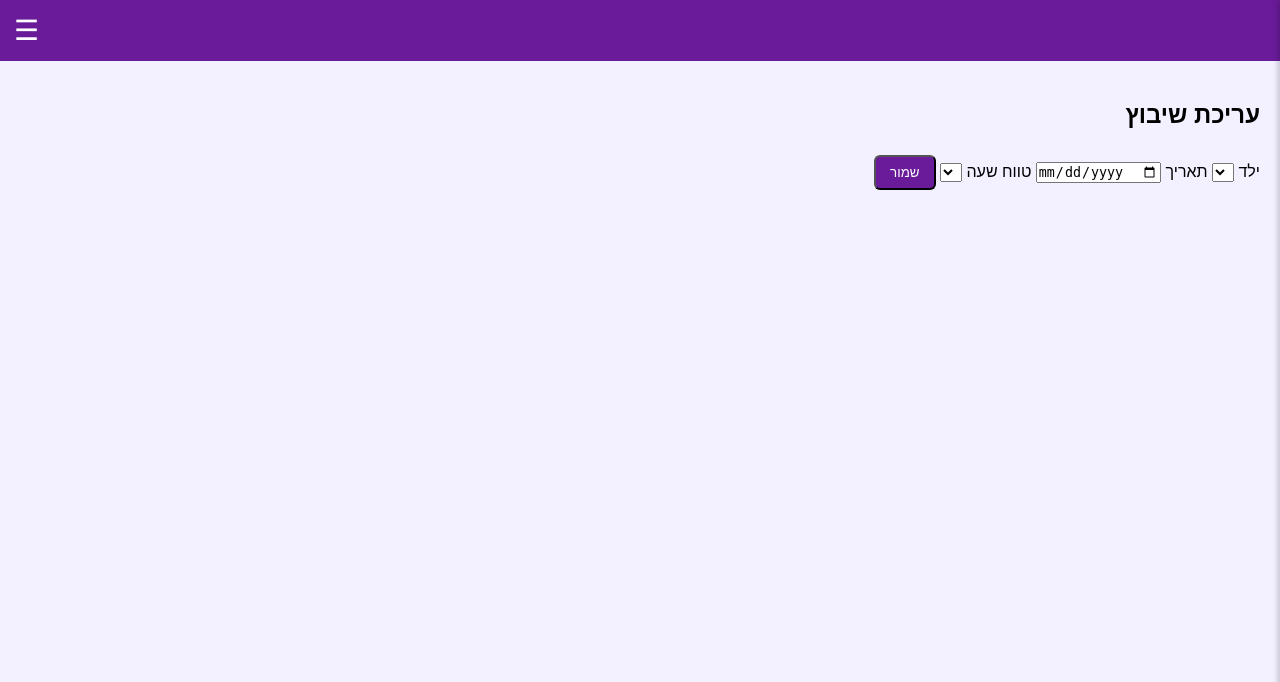
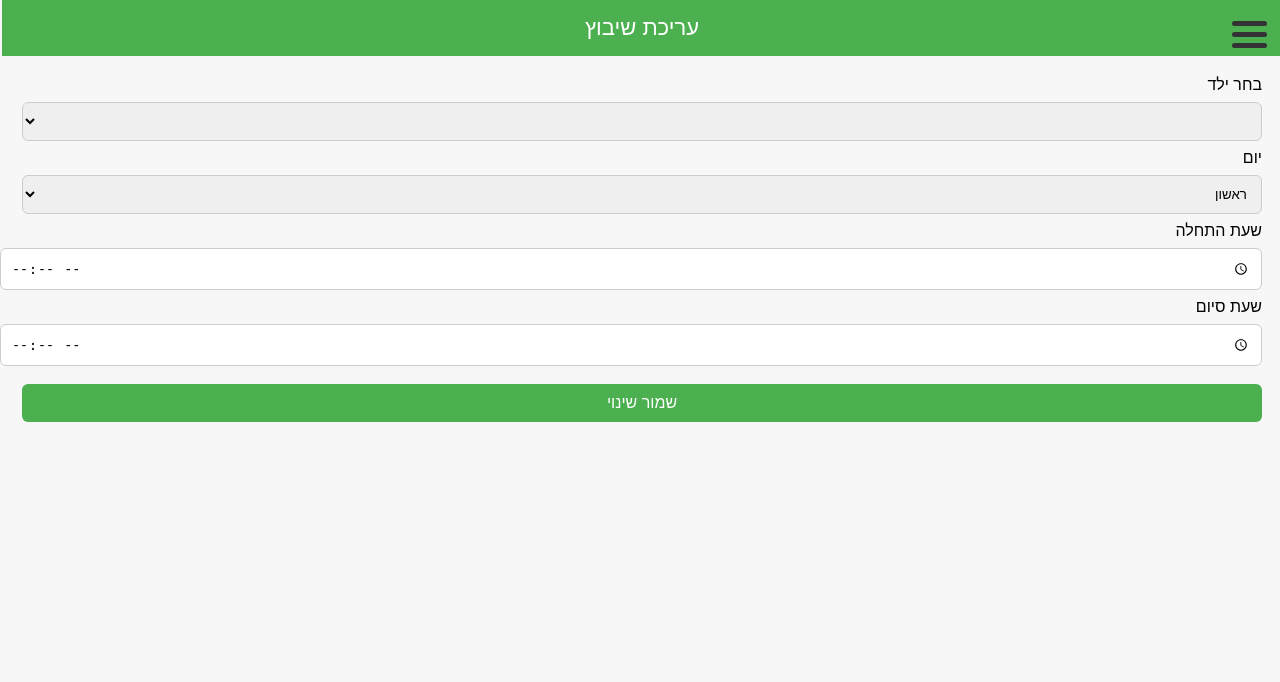
Before and after one commit to bucshelly-byte/WorkScedulear, a Python web app: template templates/visit_edit.html in a window 1280 px wide. Shown: the top 682 px of the page. Run offline with Jinja, Linux system fonts and the light colour scheme; the template is opened without the code that fills it, so the values that code supplies are empty.

Commit message:
Update visit_edit.html

```diff
--- a/templates/visit_edit.html
+++ b/templates/visit_edit.html
@@ -1,34 +1,176 @@
-{% extends "base.html" %}
-{% block content %}
+<!DOCTYPE html>
+<html lang="he" dir="rtl">
+<head>
+    <meta charset="UTF-8">
+    <title>עריכת שיבוץ</title>
+    <meta name="viewport" content="width=device-width, initial-scale=1.0">
 
-<h2>עריכת שיבוץ</h2>
+    <style>
+        body { font-family: Arial; margin: 0; padding: 0; background: #f7f7f7; }
 
-<form method="post">
+        .hamburger {
+            position: fixed; top: 15px; right: 15px;
+            width: 35px; height: 30px; cursor: pointer; z-index: 1000;
+        }
+        .hamburger div {
+            width: 100%; height: 5px; background: #333;
+            margin: 6px 0; border-radius: 5px;
+        }
 
-    <label>ילד</label>
-    <select name="child_id">
-        {% for c in children %}
-            <option value="{{ c.id }}"
-                {% if c.id == visit.child_id %}selected{% endif %}>
-                {{ c.name }}
-            </option>
-        {% endfor %}
+        .side-menu {
+            position: fixed; top: 0; right: -250px;
+            width: 250px; height: 100%; background: #333;
+            padding-top: 60px; transition: 0.3s; z-index: 999;
+        }
+        .side-menu a {
+            display: block; padding: 15px; color: white;
+            text-decoration: none; border-bottom: 1px solid #444;
+        }
+        .side-menu.open { right: 0; }
+
+        header {
+            background: #4CAF50; color: white;
+            padding: 15px; text-align: center; font-size: 22px;
+        }
+
+        .container { padding: 20px; }
+
+        input, select {
+            width: 100%;
+            padding: 10px;
+            margin: 8px 0;
+            border-radius: 6px;
+            border: 1px solid #ccc;
+        }
+
+        button {
+            width: 100%;
+            padding: 10px;
+            margin-top: 10px;
+            background: #4CAF50;
+            color: white;
+            border: none;
+            border-radius: 6px;
+            font-size: 16px;
+        }
+
+        button:hover { background: #45a049; }
+    </style>
+</head>
+
+<body>
+
+<header>עריכת שיבוץ</header>
+
+<div class="hamburger" onclick="toggleMenu()">
+    <div></div><div></div><div></div>
+</div>
+
+<div id="sideMenu" class="side-menu">
+    <a href="/home.html?key=ShellySecureKey_9843_2024_XYZ">דף הבית</a>
+    <a href="/children.html?key=ShellySecureKey_9843_2024_XYZ">ניהול ילדים</a>
+    <a href="/visit_add.html?key=ShellySecureKey_9843_2024_XYZ">שיבוץ ילד</a>
+</div>
+
+<div class="container">
+    <label>בחר ילד</label>
+    <select id="childSelect"></select>
+
+    <label>יום</label>
+    <select id="day">
+        <option value="ראשון">ראשון</option>
+        <option value="שני">שני</option>
+        <option value="שלישי">שלישי</option>
+        <option value="רביעי">רביעי</option>
+        <option value="חמישי">חמישי</option>
+        <option value="שישי">שישי</option>
     </select>
 
-    <label>תאריך</label>
-    <input type="date" name="date" value="{{ visit.date }}" required>
+    <label>שעת התחלה</label>
+    <input id="start_time" type="time">
 
-    <label>טווח שעה</label>
-    <select name="slot">
-        {% for s,e in slots %}
-            <option value="{{ s }}-{{ e }}"
-                {% if s == visit.start_time and e == visit.end_time %}selected{% endif %}>
-                {{ s }} - {{ e }}
-            </option>
-        {% endfor %}
-    </select>
+    <label>שעת סיום</label>
+    <input id="end_time" type="time">
 
-    <button class="btn">שמור</button>
-</form>
+    <button onclick="saveEdit()">שמור שינוי</button>
+</div>
 
-{% endblock %}
+<script>
+const KEY = "ShellySecureKey_9843_2024_XYZ";
+
+function toggleMenu() {
+    document.getElementById("sideMenu").classList.toggle("open");
+}
+
+function getParam(name) {
+    const url = new URL(window.location.href);
+    return url.searchParams.get(name);
+}
+
+async function loadChildren() {
+    const res = await fetch(`/api/children?key=${KEY}`);
+    const data = await res.json();
+    const select = document.getElementById("childSelect");
+    select.innerHTML = "";
+    data.forEach(child => {
+        const opt = document.createElement("option");
+        opt.value = child.id;
+        opt.textContent = child.name;
+        select.appendChild(opt);
+    });
+}
+
+async function loadVisit() {
+    const id = getParam("id");
+    if (!id) {
+        alert("חסר מזהה שיבוץ");
+        return;
+    }
+    const res = await fetch(`/api/schedule?key=${KEY}`);
+    const data = await res.json();
+    const row = data.find(r => r.id === Number(id));
+    if (!row) {
+        alert("שיבוץ לא נמצא");
+        return;
+    }
+    document.getElementById("childSelect").value = row.child_id;
+    document.getElementById("day").value = row.day;
+    document.getElementById("start_time").value = row.start_time;
+    document.getElementById("end_time").value = row.end_time;
+}
+
+async function saveEdit() {
+    const id = getParam("id");
+    const child_id = document.getElementById("childSelect").value;
+    const day = document.getElementById("day").value;
+    const start_time = document.getElementById("start_time").value;
+    const end_time = document.getElementById("end_time").value;
+
+    const formData = new FormData();
+    formData.append("child_id", child_id);
+    formData.append("day", day);
+    formData.append("start_time", start_time);
+    formData.append("end_time", end_time);
+
+    const res = await fetch(`/api/schedule/edit/${id}?key=${KEY}`, {
+        method: "POST",
+        body: formData
+    });
+
+    if (res.ok) {
+        alert("השיבוץ עודכן");
+        window.location.href = `/home.html?key=${KEY}`;
+    } else {
+        const txt = await res.text();
+        alert("שגיאה בעדכון: " + txt);
+    }
+}
+
+(async () => {
+    await loadChildren();
+    await loadVisit();
+})();
+</script>
+
+</body>
+</html>
```
